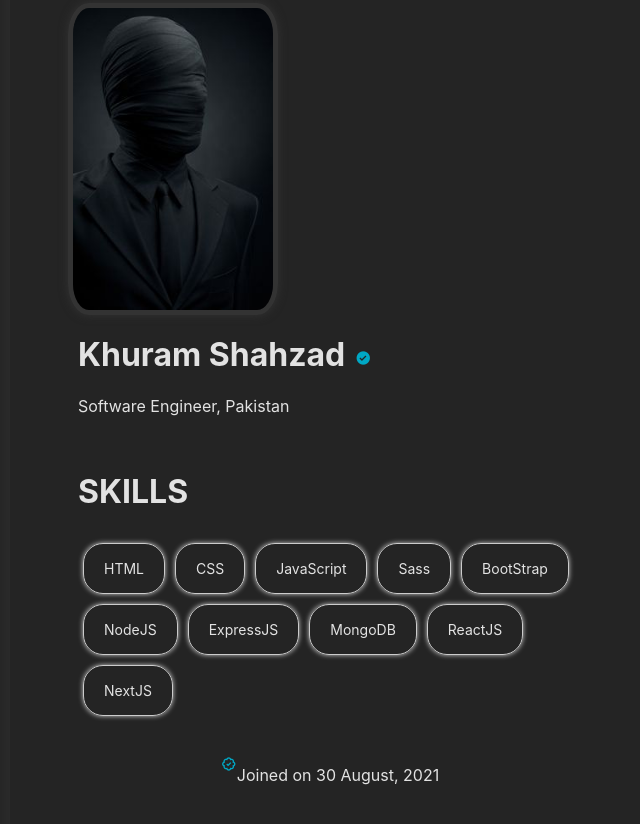
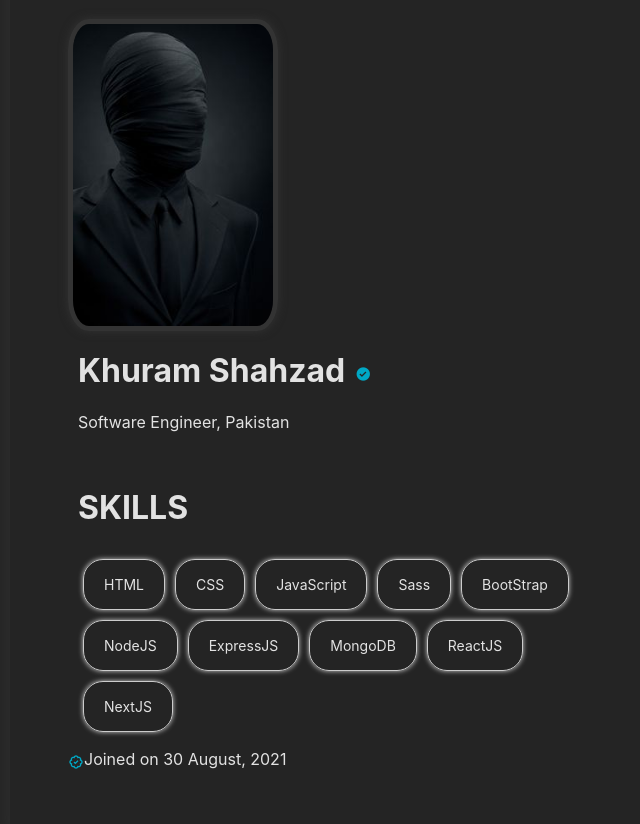
Before and after one commit to KhuramShahzad-5335/UserCardDesign, a React (Vite) app: page / in a window 1280 px wide. Shown: the top 824 px of the page, without its empty margins (310-950 px from the left). Built offline with nearby package versions, Linux system fonts and the light colour scheme.

Commit message:
just checking

```diff
--- a/src/components/CardComponent.jsx
+++ b/src/components/CardComponent.jsx
@@ -94,7 +94,7 @@ const CardComponent = () => {
         </div>
       </div>
 
-      <div style={joiningContainer}>
+      <div style={statusContainer}>
         <i className="bx bx-badge-check" style={iconStyle}></i>
         <p style={paraStyles}>Joined on 30 August, 2021</p>
       </div>
```
